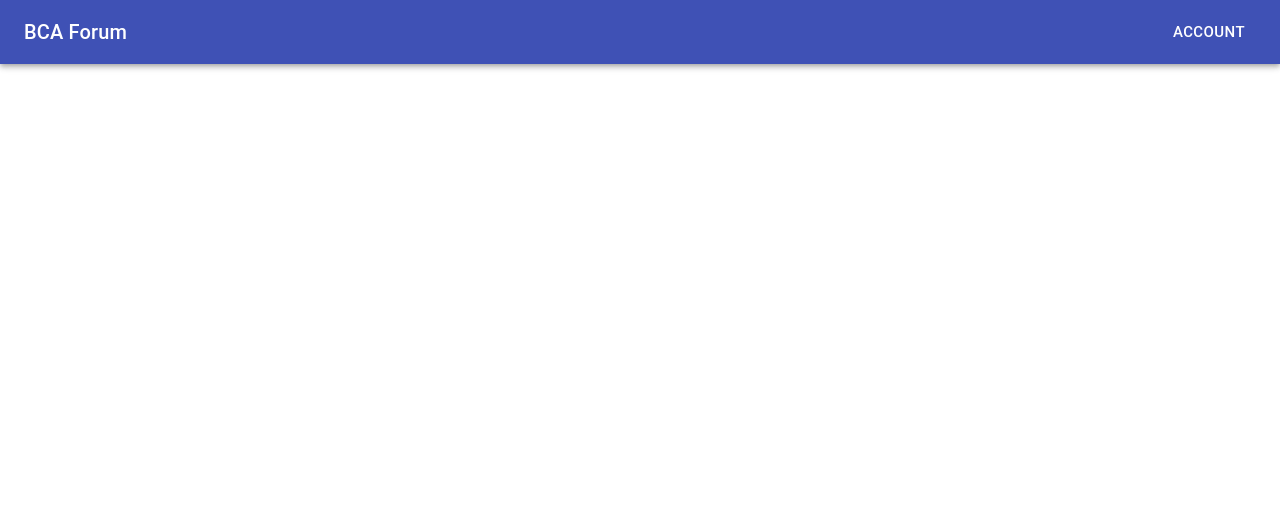
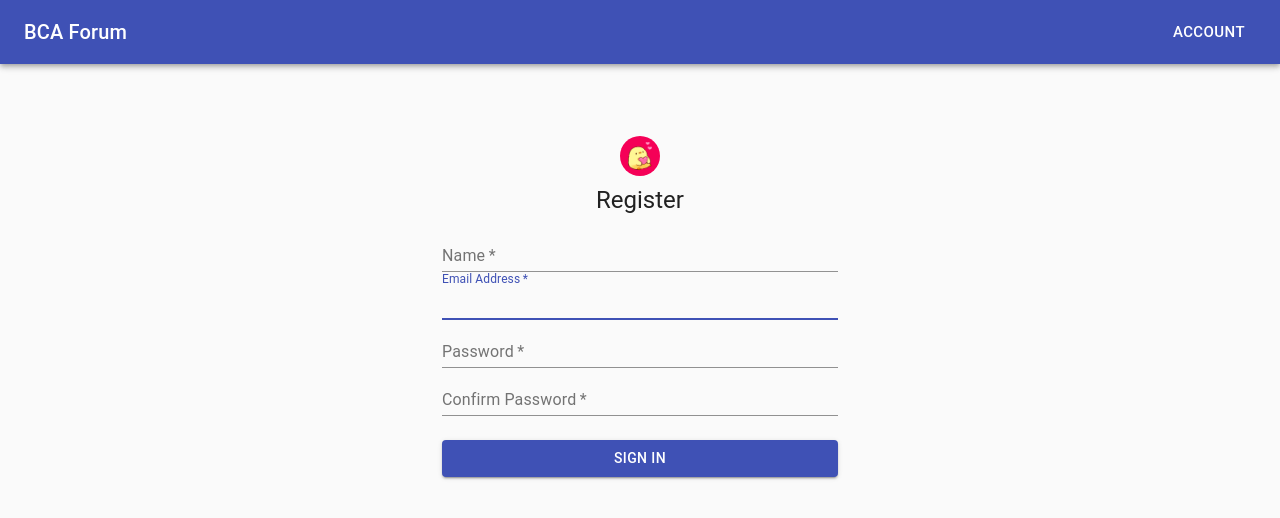
Before and after one commit to bz421/BCA-Forum, a React (Create React App) app in the folder client/: page /auth/register in a window 1280 px wide. Before the commit this address had no page. Shown: the top 518 px of the page. Built offline with nearby package versions, Linux system fonts and the light colour scheme.

Commit message:
Created register page with error checking

```diff
--- a/client/package.json
+++ b/client/package.json
@@ -8,10 +8,12 @@
     "@testing-library/jest-dom": "^5.17.0",
     "@testing-library/react": "^13.4.0",
     "@testing-library/user-event": "^13.5.0",
+    "axios": "^1.7.2",
     "react": "^17.0.2",
     "react-dom": "^17.0.2",
     "react-router-dom": "^6.23.1",
-    "react-scripts": "5.0.1"
+    "react-scripts": "5.0.1",
+    "validator": "^13.12.0"
   },
   "scripts": {
     "start": "react-scripts start",
--- a/client/src/App.js
+++ b/client/src/App.js
@@ -7,6 +7,7 @@ import { BrowserRouter as Router, Route, Routes, Navigate } from 'react-router-d
 import Navbar from './Components/Navbar'
 
 import Login from './Pages/Auth/Login'
+import Register from './Pages/Auth/Register'
 
 function App() {
   const [user, setUser] = useState(null)
@@ -34,6 +35,7 @@ function App() {
               <Navbar />
               <Routes>
                 <Route path="/auth/login" element={!user ? <Login /> : <Navigate to="/" />} />
+                <Route path="/auth/register" element={!user ? <Register /> : <Navigate to="/" />} />
               </Routes>
             </Fragment>
           </Router>
--- a/client/src/Pages/Auth/Login.js
+++ b/client/src/Pages/Auth/Login.js
@@ -1,3 +1,4 @@
+import { useState } from 'react'
 import Avatar from '@material-ui/core/Avatar'
 import Button from '@material-ui/core/Button'
 import CssBaseline from '@material-ui/core/CssBaseline'
@@ -34,18 +35,22 @@ const useStyles = makeStyles(theme => ({
 export default function SignIn() {
     const classes = useStyles()
 
+    const handleOnSubmit = e => {
+        e.preventDefault()
+    }
+
     return (
         <Container component="main" maxWidth="xs">
             <CssBaseline />
             <div className={classes.paper}>
                 <Avatar className={classes.avatar}>
-                    <img src={duckheart} width="60%" alt="duckheart"/>
+                    <img src={duckheart} width="60%" alt="duckheart" />
                 </Avatar>
 
                 <Typography component="h1" variant="h5">
                     Sign In
                 </Typography>
-                <form className={classes.form} noValidate>
+                <form className={classes.form} onSubmit={handleOnSubmit}>
                     <TextField
                         variant="outlined"
                         margin="normal"
--- /dev/null
+++ b/client/src/Pages/Auth/Register.js
@@ -0,0 +1,154 @@
+import { useState } from 'react'
+import Avatar from '@material-ui/core/Avatar'
+import Button from '@material-ui/core/Button'
+import CssBaseline from '@material-ui/core/CssBaseline'
+import TextField from '@material-ui/core/TextField'
+import Typography from '@material-ui/core/Typography'
+import { makeStyles } from '@material-ui/core/styles'
+import Container from '@material-ui/core/Container'
+import { Form } from 'react-router-dom'
+import duckheart from './Images/duckheart.png'
+import validator from 'validator'
+import axios from 'axios'
+
+const useStyles = makeStyles(theme => ({
+    paper: {
+        marginTop: theme.spacing(8),
+        display: 'flex',
+        flexDirection: 'column',
+        alignItems: 'center'
+    },
+
+    avatar: {
+        margin: theme.spacing(1),
+        backgroundColor: theme.palette.secondary.main,
+    },
+
+    form: {
+        width: '100%',
+        marginTop: theme.spacing(1)
+    },
+
+    submit: {
+        margin: theme.spacing(3, 0, 2)
+    }
+}))
+
+export default function Register() {
+    const classes = useStyles()
+
+    const [name, setName] = useState('')
+    // const [nameError, setNameError] = useState(null)
+    const [email, setEmail] = useState('')
+    const [emailError, setEmailError] = useState(null)
+    const [password, setPassword] = useState('')
+    const [passwordError, setPasswordError] = useState(null)
+    const [passwordConfirmation, setPasswordConfirmation] = useState('')
+    // const [passwordConfirmationError, setPasswordConfirmationError] = useState(null)
+
+    const handleOnSubmit = async event => {
+        event.preventDefault()
+        // setNameError(null)
+        setEmailError(null)
+        setPasswordError(null)
+        // setPasswordConfirmationError(null)
+        let errors = 0
+
+        // if (!name) {
+        //     setNameError("Name is required")
+        //     errors++
+        // }
+
+        if (!validator.isEmail(email)) {
+            setEmailError('Email must be in correct format')
+            errors++
+        }
+
+        // if (!password) {
+        //     setPasswordError("Password is required")
+        //     errors++
+        // }
+
+        if (password !== passwordConfirmation) {
+            setPasswordError("Passwords don't match")
+            errors++
+        }
+
+        if (errors) return
+
+        const data = {
+            name,
+            email,
+            password
+        }
+
+        try {
+            await axios.post('/api/auth/register', data)
+
+        } catch (e) {
+            console.log(e.response.data.message)
+        }
+    }
+
+    return (
+        <Container component="main" maxWidth="xs">
+            <CssBaseline />
+            <div className={classes.paper}>
+                <Avatar className={classes.avatar}>
+                    <img src={duckheart} width="60%" alt="duckheart"/>
+                </Avatar>
+
+                <Typography component="h1" variant="h5">
+                    Register
+                </Typography>
+                <form className={classes.form} onSubmit={handleOnSubmit}>
+                    <TextField
+                        required
+                        fullWidth
+                        label="Name"
+                        autoFocus
+                        value={name}
+                        onChange={e => setName(e.target.value)}
+                    />
+                    <TextField
+                        required
+                        fullWidth
+                        label="Email Address"
+                        autoFocus
+                        value={email}
+                        onChange={e => setEmail(e.target.value)}
+                        error={!!emailError}
+                        helperText={emailError}
+                    />
+                    <TextField
+                        required
+                        fullWidth
+                        label="Password"
+                        type="password"
+                        value={password}
+                        onChange={e => setPassword(e.target.value)}
+                        error={!!passwordError}
+                        helperText={passwordError}
+                    />
+                    <TextField
+                        required
+                        fullWidth
+                        label="Confirm Password"
+                        type="password"
+                        value={passwordConfirmation}
+                        onChange={e => setPasswordConfirmation(e.target.value)}
+                    />
+                    <Button
+                        type="submit"
+                        fullWidth
+                        variant="contained"
+                        color="primary"
+                        className={classes.submit}
+                    >
+                        Sign In
+                    </Button>
+                </form>
+            </div>
+        </Container>
+    )
+}
```
Also changed, not shown: 1 other file (tests, documents, lock files or other folders).
